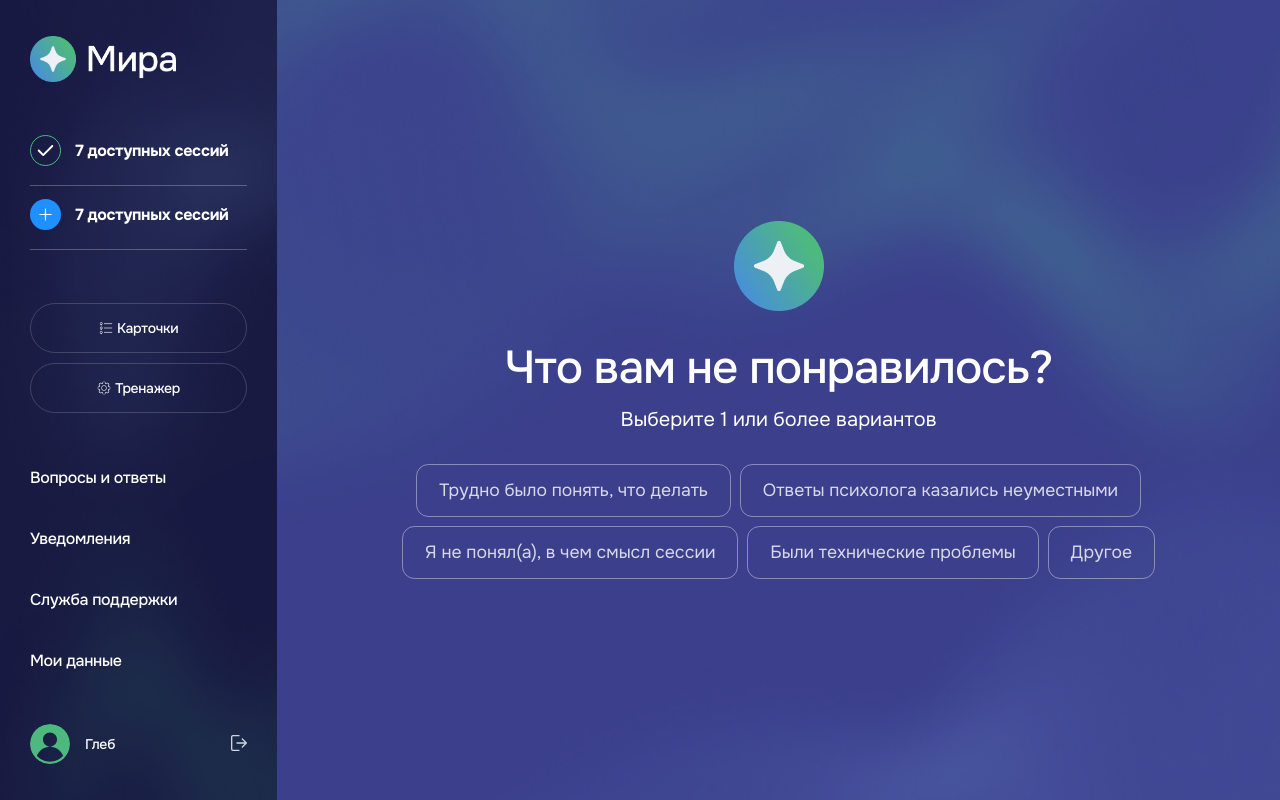
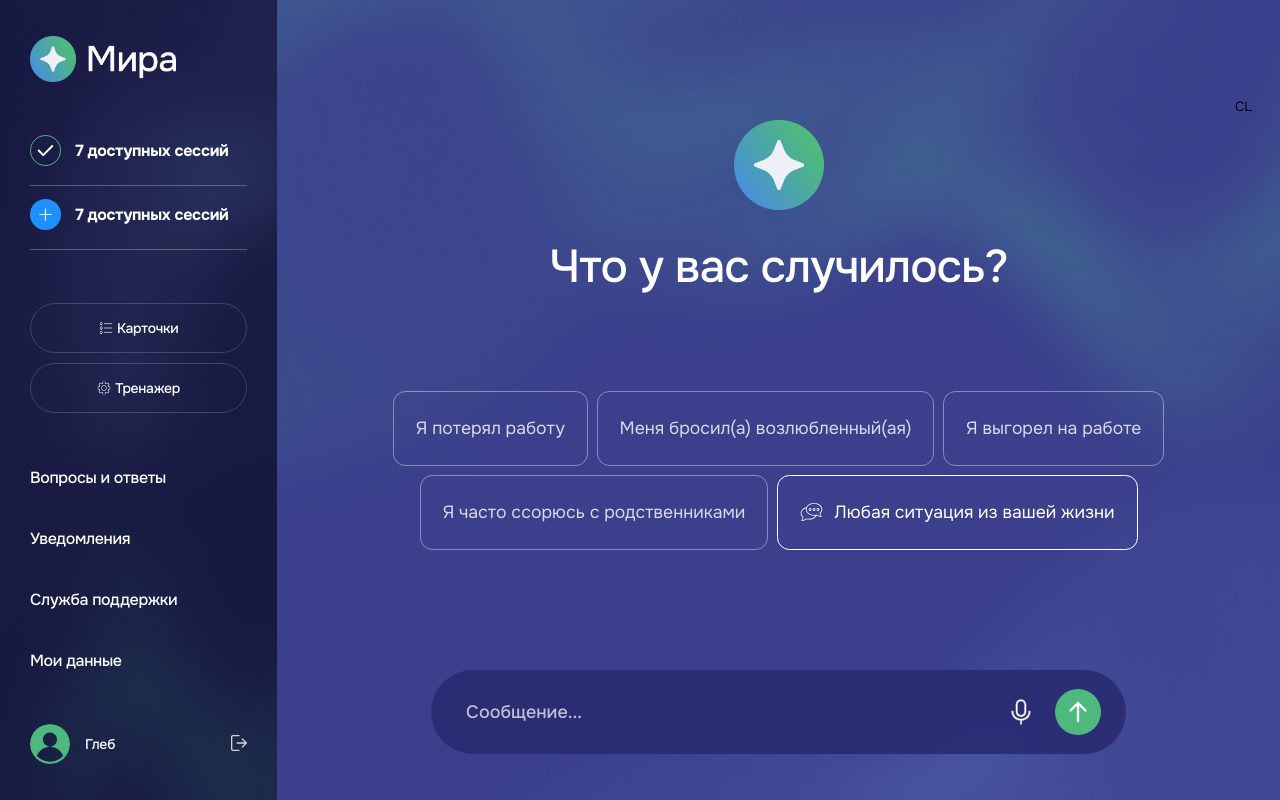
Before and after one commit to Jenya-b/mira, a React (Vite) app: page / in a window 1280 px wide. Built offline with nearby package versions, Linux system fonts and the light colour scheme; no server answers.

Commit message:
feat: change styles chat

```diff
--- a/src/components/Chat/ComplaintBlock/ComplaintBlock.styled.ts
+++ b/src/components/Chat/ComplaintBlock/ComplaintBlock.styled.ts
@@ -22,9 +22,13 @@ export const List = styled.ul`
 		height: 2rem;
 
 		@media (max-width: 1000px) {
-			top: -2.5rem;
+			top: -2.8rem;
 			font-size: 1rem;
 		}
+	}
+
+	&.subtitle-hide {
+		margin-top: 1.5rem;
 	}
 
 	&.subtitle-hide::before {
@@ -84,3 +88,5 @@ export const List = styled.ul`
 		}
 	}
 `;
+
+export const Button = styled.button``;
--- a/src/components/Chat/EndSessionBlock/EndSessionBlock.tsx
+++ b/src/components/Chat/EndSessionBlock/EndSessionBlock.tsx
@@ -6,7 +6,7 @@ import { WithChat } from '@/hocs/WithChat/WithChat';
 import { Button, Container, Desc, List, Title } from './EndSessionBlock.styled';
 
 export const EndSessionBlock: FC = () => (
-	<WithChat title="Извините, у вас закончились сессии">
+	<WithChat title="Извините, у вас закончились сессии c Мирой">
 		<Container>
 			<Desc>
 				<Title>Ограничен функционал:</Title>
--- a/src/components/Chat/Feedback/Feedback.styled.ts
+++ b/src/components/Chat/Feedback/Feedback.styled.ts
@@ -67,6 +67,14 @@ export const List = styled.ul`
 
 		@media (max-width: 390px) {
 			width: 6rem;
+			height: 9rem;
+
+			button {
+				img {
+					width: 4rem;
+					height: 4rem;
+				}
+			}
 		}
 	}
 `;
--- a/src/components/Chat/FirstBlock/FirstBlock.styled.ts
+++ b/src/components/Chat/FirstBlock/FirstBlock.styled.ts
@@ -46,4 +46,8 @@ export const List = styled.ul`
 			height: 4rem;
 		}
 	}
+
+	@media (max-width: 420px) {
+		margin-top: 2rem;
+	}
 `;
--- a/src/components/Chat/FurtherActionsBlock/FurtherActionsBlock.styled.ts
+++ b/src/components/Chat/FurtherActionsBlock/FurtherActionsBlock.styled.ts
@@ -11,6 +11,10 @@ export const List = styled.ul`
 	@media (max-width: 768px) {
 		margin-top: 3.29rem;
 		row-gap: 1.14rem;
+	}
+
+	@media (max-width: 420px) {
+		margin-top: 2rem;
 	}
 
 	li {
--- a/src/components/Layout/Layout.styled.ts
+++ b/src/components/Layout/Layout.styled.ts
@@ -21,7 +21,8 @@ export const Wrapper = styled.div`
 export const MobMenu = styled.div`
 	display: flex;
 	flex-direction: column;
-	background-image: url(${bgSidebar});
+	/* background-image: url(${bgSidebar}); */
+	background: rgba(40, 43, 113, 1);
 	background-position: center;
 	background-repeat: no-repeat;
 	background-size: cover;
@@ -32,6 +33,13 @@ export const MobMenu = styled.div`
 	border-bottom-left-radius: 2.86rem;
 	border-bottom-right-radius: 2.86rem;
 	z-index: ${({ theme }) => theme.order.firstIndex};
+
+	&.active {
+		background-image: url(${bgSidebar});
+		background-position: center;
+		background-repeat: no-repeat;
+		background-size: cover;
+	}
 `;
 
 export const MobMenuWrap = styled.div`
--- a/src/components/Layout/Layout.tsx
+++ b/src/components/Layout/Layout.tsx
@@ -27,7 +27,7 @@ export const Layout: FC = () => {
 			{innerWidth > 1000 ? (
 				<Sidebar />
 			) : (
-				<MobMenu>
+				<MobMenu className={isOpenMenu ? 'active' : ''}>
 					<MobMenuWrap>
 						<BurgerBtn onClick={() => setIsOpenMenu(!isOpenMenu)}>
 							<span className={isOpenMenu ? 'active' : ''} />
--- a/src/constants/chat.ts
+++ b/src/constants/chat.ts
@@ -12,7 +12,7 @@ export const randomHints = [
 
 export const complaintList = [
 	'Трудно было понять, что делать',
-	'Ответы психолога казались неуместными',
+	'Ответы Миры казались неуместными',
 	'Я не понял(а), в чем смысл сессии',
 	'Были технические проблемы',
 ];
--- a/src/hocs/WithChat/WithChat.styled.ts
+++ b/src/hocs/WithChat/WithChat.styled.ts
@@ -11,7 +11,6 @@ export const Wrapper = styled(animated.div)`
 
 export const Container = styled.div`
 	grid-column: 2/3;
-	/* padding: 8.64rem 2rem 2rem 2rem; */
 	padding: 2rem;
 	display: flex;
 	flex-direction: column;
@@ -19,7 +18,6 @@ export const Container = styled.div`
 	align-items: center;
 
 	@media (max-width: 1000px) {
-		/* padding: 10rem 1.43rem 1.43rem 1.43rem; */
 		padding: 7rem 1.43rem 1.43rem 1.43rem;
 	}
 `;
@@ -31,6 +29,11 @@ export const Logo = styled.div`
 	background-position: center;
 	background-repeat: no-repeat;
 	background-size: contain;
+
+	@media (max-width: 420px) {
+		width: 4rem;
+		height: 4rem;
+	}
 `;
 
 export const Title = styled.h2`
@@ -49,4 +52,9 @@ export const Title = styled.h2`
 		margin-top: 1.79rem;
 		font-size: 2.14286rem;
 	}
+
+	@media (max-width: 420px) {
+		margin-top: 1rem;
+		font-size: 1.8rem;
+	}
 `;
--- a/src/pages/Chat/Chat.tsx
+++ b/src/pages/Chat/Chat.tsx
@@ -9,7 +9,7 @@ import { FirstBlock } from '@/components/Chat/FirstBlock/FirstBlock';
 import { FurtherActionsBlock } from '@/components/Chat/FurtherActionsBlock/FurtherActionsBlock';
 import { useResize } from '@/hooks/useResize';
 import { useAppDispatch, useAppSelector } from '@/store';
-import { SessionBlocks, setHideInput, setInputValue } from '@/store/chat';
+import { SessionBlocks, setHideInput, setInputValue, setSessionBlock } from '@/store/chat';
 
 import { Input, Label, Wrapper, ChatWrap, Controls, Button } from './Chat.styled';
 
@@ -24,6 +24,10 @@ const ChatPage: FC = () => {
 			case SessionBlocks.END_SESSION:
 			case SessionBlocks.FUTURE_ACTIONS:
 				dispatch(setHideInput(true));
+				break;
+
+			case SessionBlocks.FIRST:
+				dispatch(setHideInput(false));
 				break;
 
 			default:
@@ -48,8 +52,20 @@ const ChatPage: FC = () => {
 		}
 	};
 
+	// TODO временно для перелистывания экранов
+	const handleClick = (): void => {
+		const newSession = sessionBlock === 5 ? 0 : sessionBlock + 1;
+		dispatch(setSessionBlock(newSession));
+	};
+
 	return (
 		<Wrapper className={!hiddenInput ? 'grid' : ''}>
+			<button
+				onClick={handleClick}
+				style={{ background: 'none', position: 'absolute', top: '7rem', right: '2rem' }}
+			>
+				CL
+			</button>
 			<ChatWrap>{renderSessionBlock()}</ChatWrap>
 			<Label className={hiddenInput ? 'hidden' : ''}>
 				<Input
--- a/src/store/chat/slice.ts
+++ b/src/store/chat/slice.ts
@@ -18,7 +18,7 @@ interface InitialState {
 const initialState: InitialState = {
 	inputValue: '',
 	hiddenInput: false,
-	sessionBlock: SessionBlocks.COMPLAINT,
+	sessionBlock: SessionBlocks.FIRST,
 };
 
 export const chatSlice = createSlice({
--- a/src/styles/global.ts
+++ b/src/styles/global.ts
@@ -78,6 +78,9 @@ export default createGlobalStyle`
 		-webkit-text-size-adjust: 100%;
 		color: ${({ theme }) => theme.colors.textPrimary};
 	}
+	body::-webkit-scrollbar {
+  	display: none;
+	}
 	#root{
 		min-height: 100vh;
 	}
```
